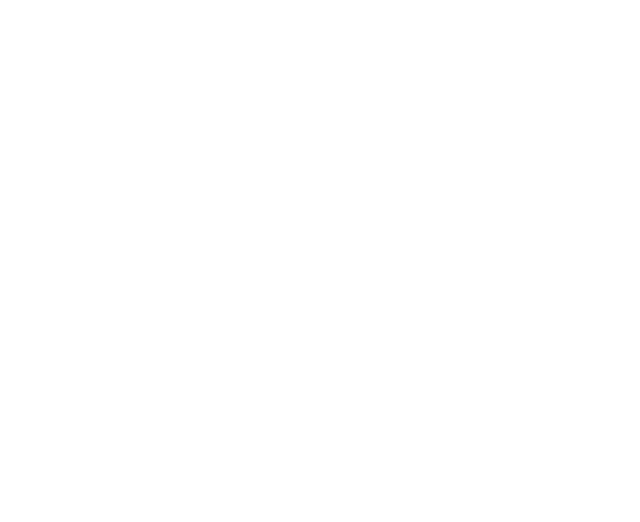
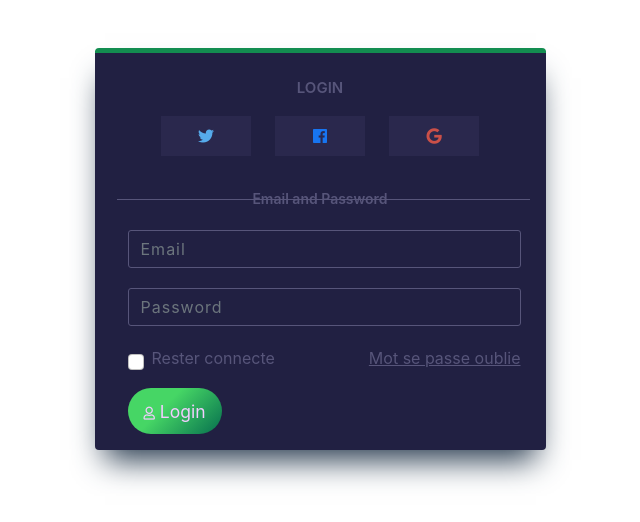
Before and after one commit to sabbir-hossai/legend-programer, a React (Create React App) app: page /login in a window 1280 px wide. Before the commit this address had no page. Shown: the top 522 px of the page, without its empty margins (320-960 px from the left). Built offline with nearby package versions, Linux system fonts and the light colour scheme.

Commit message:
login and reg design code added

```diff
--- a/public/index.html
+++ b/public/index.html
@@ -1,19 +1,27 @@
 <!DOCTYPE html>
 <html lang="en">
-
 	<head>
 		<meta charset="utf-8" />
 		<link rel="icon" href="%PUBLIC_URL%/favicon.ico" />
 		<meta name="viewport" content="width=device-width, initial-scale=1" />
 		<meta name="theme-color" content="#000000" />
-  <meta name="description" content="Web site created using create-react-app" />
+		<meta
+			name="description"
+			content="Web site created using create-react-app"
+		/>
 		<!-- bootstrap link -->
-  <link href="https://cdn.jsdelivr.net/npm/bootstrap@5.1.3/dist/css/bootstrap.min.css" rel="stylesheet"
-    integrity="sha384-1BmE4kWBq78iYhFldvKuhfTAU6auU8tT94WrHftjDbrCEXSU1oBoqyl2QvZ6jIW3" crossorigin="anonymous">
+		<link
+			href="https://cdn.jsdelivr.net/npm/bootstrap@5.1.3/dist/css/bootstrap.min.css"
+			rel="stylesheet"
+			integrity="sha384-1BmE4kWBq78iYhFldvKuhfTAU6auU8tT94WrHftjDbrCEXSU1oBoqyl2QvZ6jIW3"
+			crossorigin="anonymous"
+		/>
 		<!-- bootstrap js  -->
-  <script src="https://cdn.jsdelivr.net/npm/bootstrap@5.1.3/dist/js/bootstrap.bundle.min.js"
+		<script
+			src="https://cdn.jsdelivr.net/npm/bootstrap@5.1.3/dist/js/bootstrap.bundle.min.js"
 			integrity="sha384-ka7Sk0Gln4gmtz2MlQnikT1wXgYsOg+OMhuP+IlRH9sENBO0LRn5q+8nbTov4+1p"
-    crossorigin="anonymous"></script>
+			crossorigin="anonymous"
+		></script>
 		<link rel="apple-touch-icon" href="%PUBLIC_URL%/logo192.png" />
 		<!--
       manifest.json provides metadata used when your web app is installed on a
@@ -29,6 +37,11 @@
       work correctly both with client-side routing and a non-root public URL.
       Learn how to configure a non-root public URL by running `npm run build`.
     -->
+		<!-- Fontawesome -->
+		<link
+			rel="stylesheet"
+			href="//use.fontawesome.com/releases/v5.0.7/css/all.css"
+		/>
 		<title>React App</title>
 	</head>
 
@@ -46,5 +59,4 @@
       To create a production bundle, use `npm run build` or `yarn build`.
     -->
 	</body>
-
 </html>
--- a/src/App.js
+++ b/src/App.js
@@ -8,6 +8,7 @@
 import PaymentMethod from "./Components/Dashboards/PayMentMethod/PaymentMethod";
 import Reviews from "./Components/Dashboards/reviews/Reviews";
 import Home from "./Components/Homes/Home/Home";
+import Login from "./Components/Login/Login/Login";
 // import { render } from "react-dom";
 
 function App() {
@@ -20,6 +21,7 @@
           <Route path="/home" element={<Home />} />
           <Route path="/dashboard" element={<Dashboard />} />
           <Route path="/about" element={<About />} />
+          <Route path="/login" element={<Login/>} />
           {/* nestedRoute  */}
 
           <Route path="/dashboard" element={<Dashboard />}>
--- a/src/Components/Homes/Navbar/Navbar.js
+++ b/src/Components/Homes/Navbar/Navbar.js
@@ -32,7 +32,7 @@
                         </ul>
                         <form className="d-flex">
                             {
-                                <button className="btn btn-outline-success" type="submit">Login</button>
+                              <NavLink to="/login"><button className="btn btn-outline-success" type="submit">Login</button></NavLink>
                                 // <button className="btn btn-outline-success" type="submit">Log out</button>
                             }
 
--- /dev/null
+++ b/src/Components/Login/Login/Login.css
@@ -0,0 +1,151 @@
+.card {
+	box-shadow: rgb(38, 57, 77) 0px 20px 30px -10px;
+	border: none;
+	border-top: 5px solid rgb(19, 141, 80);
+	background: #212042;
+	color: #57557a;
+}
+
+p {
+	font-weight: 600;
+	font-size: 15px;
+}
+
+.fab {
+	display: flex;
+	justify-content: center;
+	align-items: center;
+	border: none;
+	background: #2a284d;
+	height: 40px;
+	width: 90px;
+}
+
+.fab:hover {
+	cursor: pointer;
+}
+
+.fa-twitter {
+	color: #56abec;
+}
+
+.fa-facebook {
+	color: #1775f1;
+}
+
+.fa-google {
+	color: #cb5048;
+}
+
+.division {
+	float: none;
+	position: relative;
+	margin: 30px auto 20px;
+	text-align: center;
+	width: 100%;
+	box-sizing: border-box;
+}
+
+.division .line {
+	border-top: 1.5px solid #57557a;
+	position: absolute;
+	top: 13px;
+	width: 85%;
+}
+
+.line.l {
+	left: 52px;
+}
+
+.line.r {
+	right: 45px;
+}
+
+.division span {
+	font-weight: 600;
+	font-size: 14px;
+}
+
+.myform {
+	padding: 0 25px 0 33px;
+}
+
+.form-control {
+	border: 1px solid #57557a;
+	border-radius: 3px;
+	background: #212042;
+	margin-bottom: 20px;
+	letter-spacing: 1px;
+}
+
+.form-control:focus {
+	border: 1px solid #57557a;
+	border-radius: 3px;
+	box-shadow: none;
+	background: #212042;
+	color: #fff;
+	letter-spacing: 1px;
+}
+
+.bn {
+	text-decoration: underline;
+}
+
+.bn:hover {
+	cursor: pointer;
+}
+
+.form-check-input {
+	margin-top: 8px !important;
+}
+
+.btn-primary {
+	background: linear-gradient(
+		135deg,
+		rgb(70, 214, 101) 39%,
+		rgb(5, 109, 78) 101%
+	);
+	border: none;
+	border-radius: 50px;
+}
+
+.btn-primary:focus {
+	box-shadow: none;
+	border: none;
+}
+
+small {
+	color: #f2ceff;
+}
+
+.far.fa-user {
+	font-size: 13px;
+}
+
+@media (min-width: 767px) {
+	.bn {
+		text-align: right;
+	}
+}
+
+@media (max-width: 767px) {
+	.form-check {
+		text-align: center;
+	}
+
+	.bn {
+		text-align: center;
+		align-items: center;
+	}
+}
+
+@media (max-width: 450px) {
+	.fab {
+		width: 100%;
+		height: 100%;
+	}
+
+	.division .line {
+		width: 50%;
+	}
+}
--- /dev/null
+++ b/src/Components/Login/Login/Login.js
@@ -0,0 +1,59 @@
+import React, { useState } from 'react';
+import "./Login.css"
+
+const Login = () => {
+    const [loginData, setLoginData] = useState({})
+    const handleOnChange = e =>{
+        const field = e.target.name;
+        const value = e.target.value;
+        const newLoginData ={...loginData};
+        newLoginData[field] = value;
+        setLoginData(newLoginData);
+
+    }
+    const handleLoginSubmit = e =>{
+        alert('hello world')
+        e.preventDefault();
+    }
+    return (
+        <div class="container">
+        <div class="row d-flex justify-content-center mt-5">
+            <div class="col-12 col-md-8 col-lg-6 col-xl-5">
+                <div class="card py-3 }px-2">
+                    <p class="text-center mb-3 mt-2">LOGIN</p>
+                    <div class="row mx-auto ">
+                        <div class="col-4"> <i class="fab fa-twitter"></i> </div>
+                        <div class="col-4"> <i class="fab fa-facebook"></i> </div>
+                        <div class="col-4"> <i class="fab fa-google"></i> </div>
+                    </div>
+                    <div class="division">
+                        <div class="row">
+                            <div class="col-3">
+                                <div class="line l"></div>
+                            </div>
+
+                            <div class="col-6"><span>Email and Password</span></div>
+                            <div class="col-3">
+                                <div class="line r"></div>
+                            </div>
+                        </div>
+                    </div>
+                    <form class="myform" onSubmit={ handleLoginSubmit }>
+                        <div class="form-group"> <input onChange={handleOnChange} type="email" class="form-control" placeholder="Email"/> </div>
+                        <div class="form-group"> <input onChange={handleOnChange} type="password" class="form-control" placeholder="Password"/> </div>
+                        <div class="row">
+                            <div class="col-md-6 col-12">
+                                <div class="form-group form-check"> <input type="checkbox" class="form-check-input" id="exampleCheck1"/> <label class="form-check-label" for="exampleCheck1">Rester connecte</label> </div>
+                            </div>
+                            <div class="col-md-6 col-12 bn">Mot se passe oublie</div>
+                        </div>
+                        <div class="form-group mt-3"> <button type="submit" class="btn btn-block btn-primary btn-lg"><small><i class="far fa-user pr-2"></i> Login</small></button> </div>
+                    </form>
+                </div>
+            </div>
+        </div>
+    </div>
+    );
+};
+
+export default Login;
```
Lines whose indentation alone changed are shown as unchanged.
